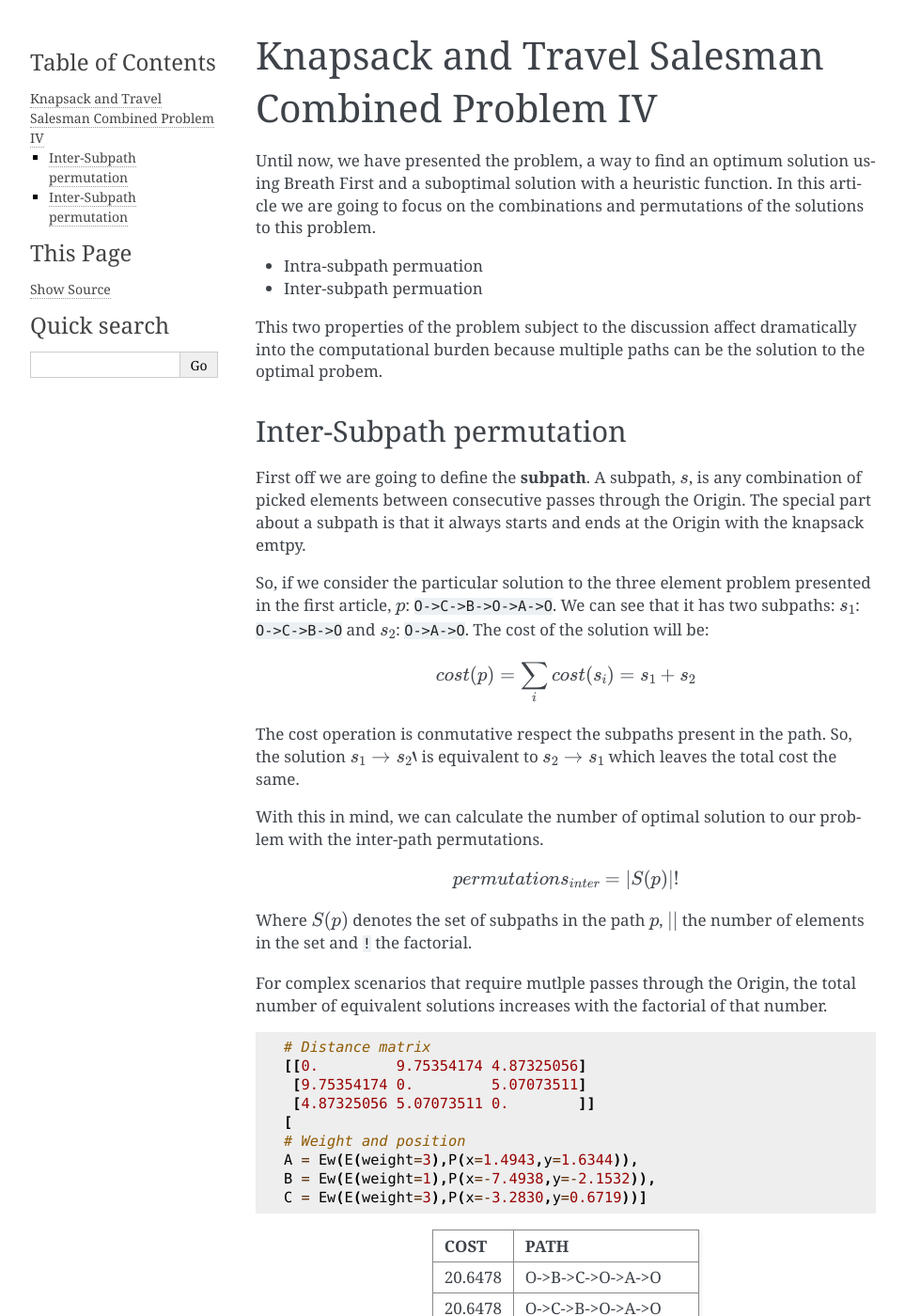
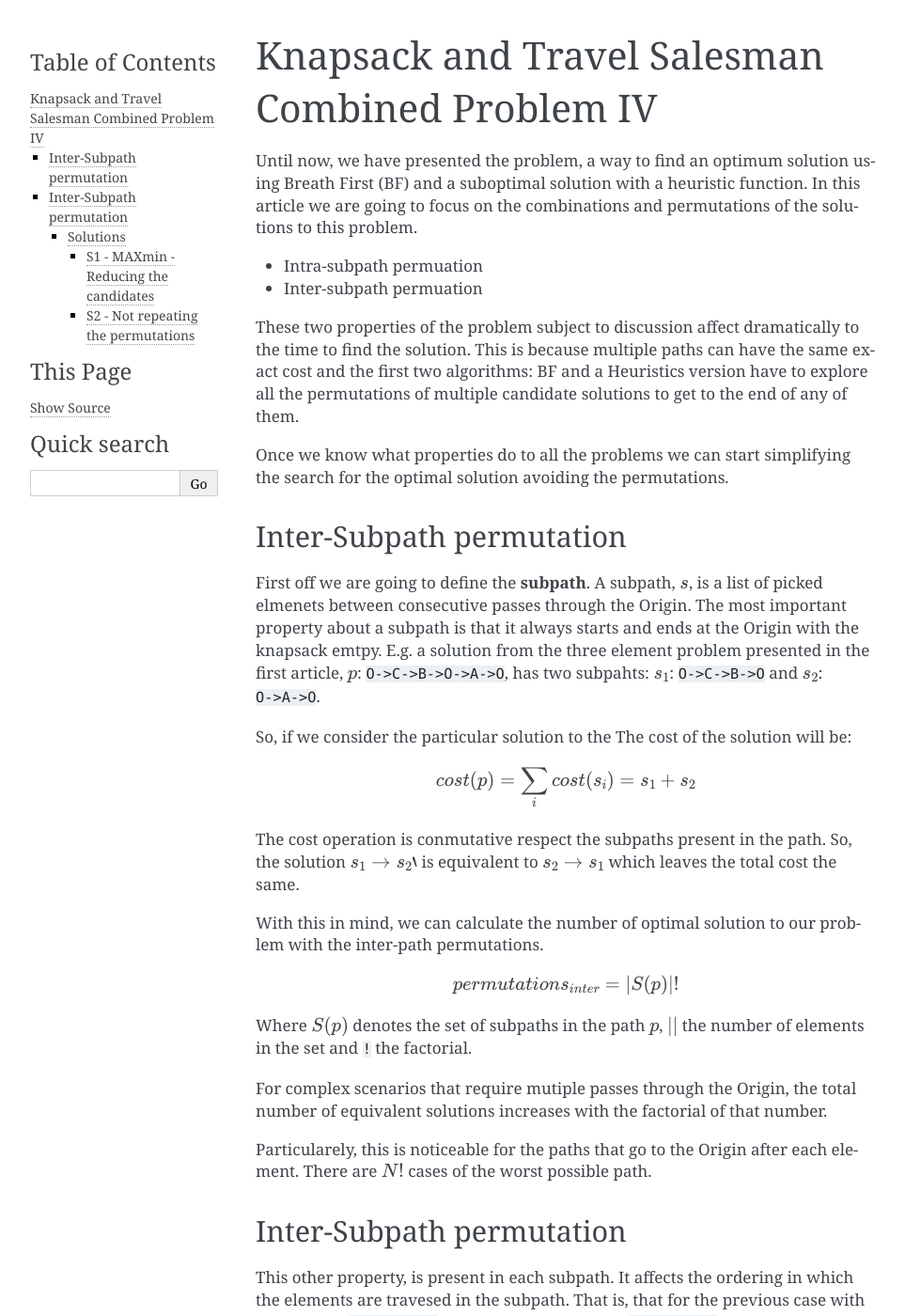
Before and after one commit to juancki/docus, a Sphinx documentation site: the page built from source/problems/knapsack-travelsman-3.rst, in a window 1280 px wide and 1400 px high. Shown: the whole window at 94% size, without its empty margins (148-1111 px from the left). Built offline with Sphinx 7.4.7, drawn with Linux system fonts in a browser that asks for light colours; some of the changed text lies outside the part shown.

Commit message:
Starting to propose solutions

```diff
--- a/source/problems/knapsack-travelsman-3.rst
+++ b/source/problems/knapsack-travelsman-3.rst
@@ -2,19 +2,21 @@
 Knapsack and Travel Salesman Combined Problem IV
 ================================================
 
-Until now, we have presented the problem, a way to find an optimum solution using Breath First and a suboptimal solution with a heuristic function.
+Until now, we have presented the problem, a way to find an optimum solution using Breath First (BF) and a suboptimal solution with a heuristic function.
 In this article we are going to focus on the combinations and permutations of the solutions to this problem.
 
 - Intra-subpath permuation
 - Inter-subpath permuation
 
-This two properties of the problem subject to the discussion affect dramatically into the computational burden because multiple paths can be the solution to the optimal probem.
+These two properties of the problem subject to discussion affect dramatically to the time to find the solution. This is because multiple paths can have the same exact cost and the first two algorithms: BF and a Heuristics version have to explore all the permutations of multiple candidate solutions to get to the end of any of them.
+
+Once we know what properties do to all the problems we can start simplifying the search for the optimal solution avoiding the permutations.
 
 Inter-Subpath permutation
 -------------------------
-First off we are going to define the **subpath**. A subpath, :math:`s`, is any combination of picked elements between consecutive passes through the Origin. The special part about a subpath is that it always starts and ends at the Origin with the knapsack emtpy.
+First off we are going to define the **subpath**. A subpath, :math:`s`, is a list of picked elmenets between consecutive passes through the Origin. The most important property about a subpath is that it always starts and ends at the Origin with the knapsack emtpy. E.g. a solution from the three element problem presented in the first article, :math:`p`: ``O->C->B->O->A->O``, has two subpahts: :math:`s_1`: ``O->C->B->O`` and :math:`s_2`: ``O->A->O``.
 
-So, if we consider the particular solution to the three element problem presented in the first article, :math:`p`: ``O->C->B->O->A->O``. We can see that it has two subpaths: :math:`s_1`: ``O->C->B->O`` and :math:`s_2`: ``O->A->O``. The cost of the solution will be:
+So, if we consider the particular solution to the The cost of the solution will be:
 
 .. math::
 
@@ -30,7 +32,22 @@
 
 Where :math:`S(p)` denotes the set of subpaths in the path :math:`p`, :math:`| |` the number of elements in the set and ``!`` the factorial.
 
-For complex scenarios that require mutlple passes through the Origin, the total number of equivalent solutions increases with the factorial of that number.
+For complex scenarios that require mutiple passes through the Origin, the total number of equivalent solutions increases with the factorial of that number.
+
+Particularely, this is noticeable for the paths that go to the Origin after each element. There are :math:`N!` cases of the worst possible path.
+
+
+Inter-Subpath permutation
+-------------------------
+This other property, is present in each subpath. It affects the ordering in which the elements are travesed in the subpath. That is, that for the previous case with the subpath ``O->C->B->O``: there is the counterpart ``O->B->C->O``. By changing the order to right to left, it has same elements and cost.
+
+So, for any subpath with two or more elements, there are two inter-subpath permutations.
+
+.. math::
+
+        permutations_{intra} = 2^Q, Q = |{s \in S(p) | |s|\geq 2}|
+
+Where :math:`Q` is the number of subpaths, s, in the path, p, with two or more elements. Then, the number of solutions with exactly the same cost to any increases exponentially with the number of subpaths with two or more elements.
 
 
 
@@ -84,7 +101,22 @@
 .. image:: images/basic/basic12.svg
 .. image:: images/basic/basic13.svg
 
-Inter-Subpath permutation
--------------------------
-This other property, is present in each subpath. And affects the ordering in which the elements are travesed in the subpath. That is that for the previous case with the path ``O->C->B->O->A->O``
-Moreover, the subpath in any path are conmutable as the total traveled distance is not modified.
+
+Solutions
+=========
+
+S1 - MAXmin - Reducing the candidates
+_____________________________________
+
+At any given time, each candidate solution will arrive to the Origin, and from there it will have visited some elements and the rest are in the TODO list.
+
+The knapsack will bound the possible combinations of elements in the TODO list. For instance, the element with higher weight in TODO :math:`max(T)` and the element with least weight in TODO :math:`min(T)` could add up to be greater than the capacity :math:`C`.
+
+If :math:`max(T) + min(T) > C`. The element with greater weight will be required to be visited alone as the knapsack does not have enough capacity to take other element from the TODO list. So, the best solution for the algorithm is to compute the travel and add :math:`max(T)` to the visted list. The minimum and maximum operations can be done fast with the help of structures such as: sorted lists, heaps and binary search trees.
+
+With this simple solution, the Inter-Subpaths are reduced drastically. If this taken each time, in each subpath that has high weight elements without low weight elements will be calculated faster without affecting the optimality of the solution.
+
+
+S2 - Not repeating the permutations
+___________________________________
+We will go for the ordered list of combinations without the origin and will analize each list to find the maximum number of elements that can be taken without passing through the Origin.
```
